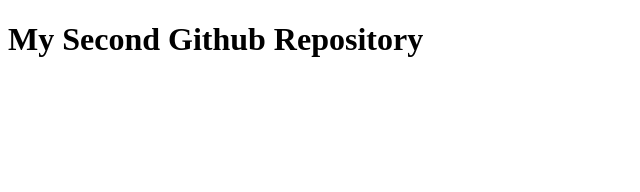
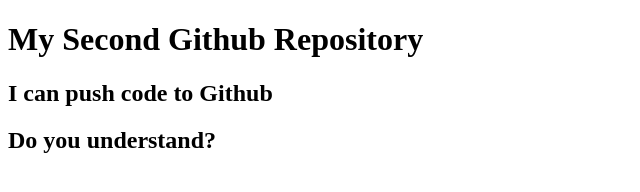
Before and after one commit to Zahid-Nabi/my-second-repo, a plain HTML site: page index.html in a window 1280 px wide. Shown: the whole page, without its empty margins (0-640 px from the left). Drawn offline with Linux system fonts and the light colour scheme.

Commit message:
Added Header

```diff
--- a/index.html
+++ b/index.html
@@ -8,5 +8,7 @@
 </head>
 <body>
     <h1>My Second Github Repository</h1>
+    <h2>I can push code to Github</h2>
+    <h2>Do you understand?</h2>
 </body>
 </html>
```
